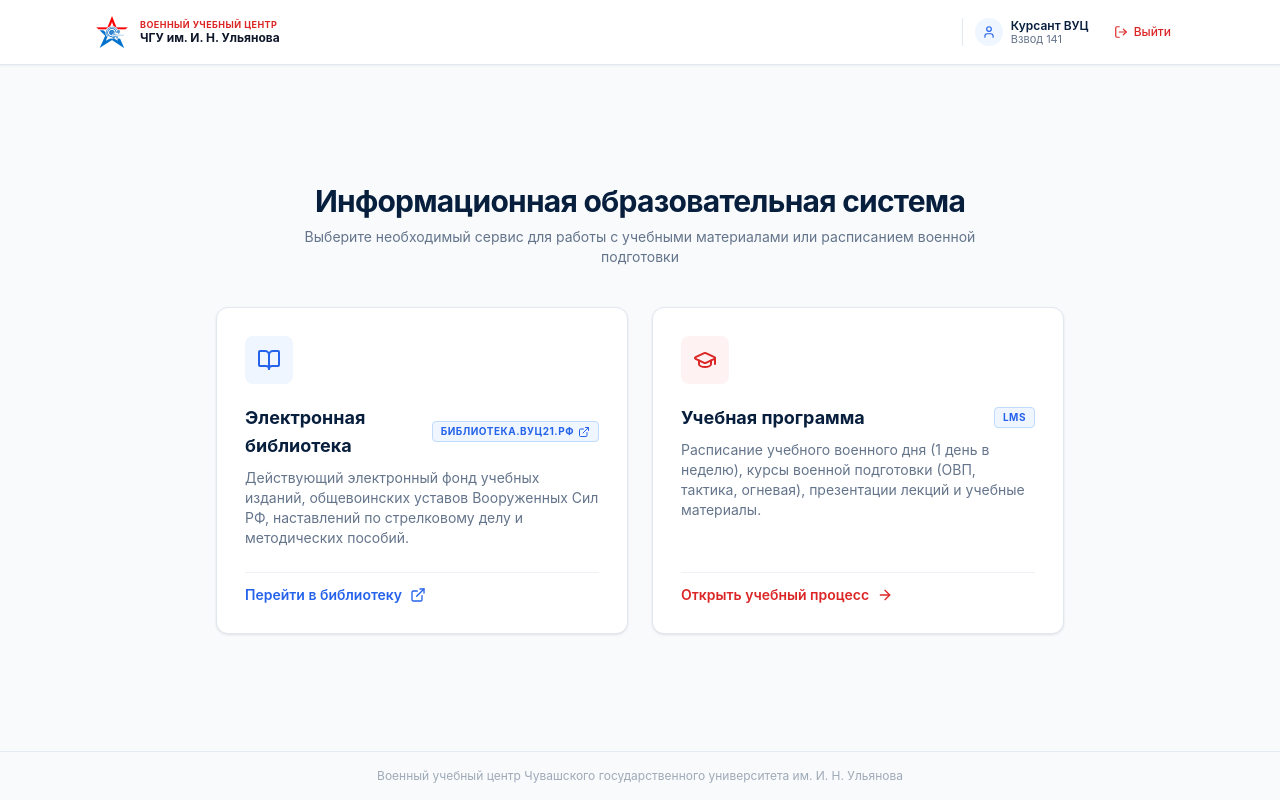
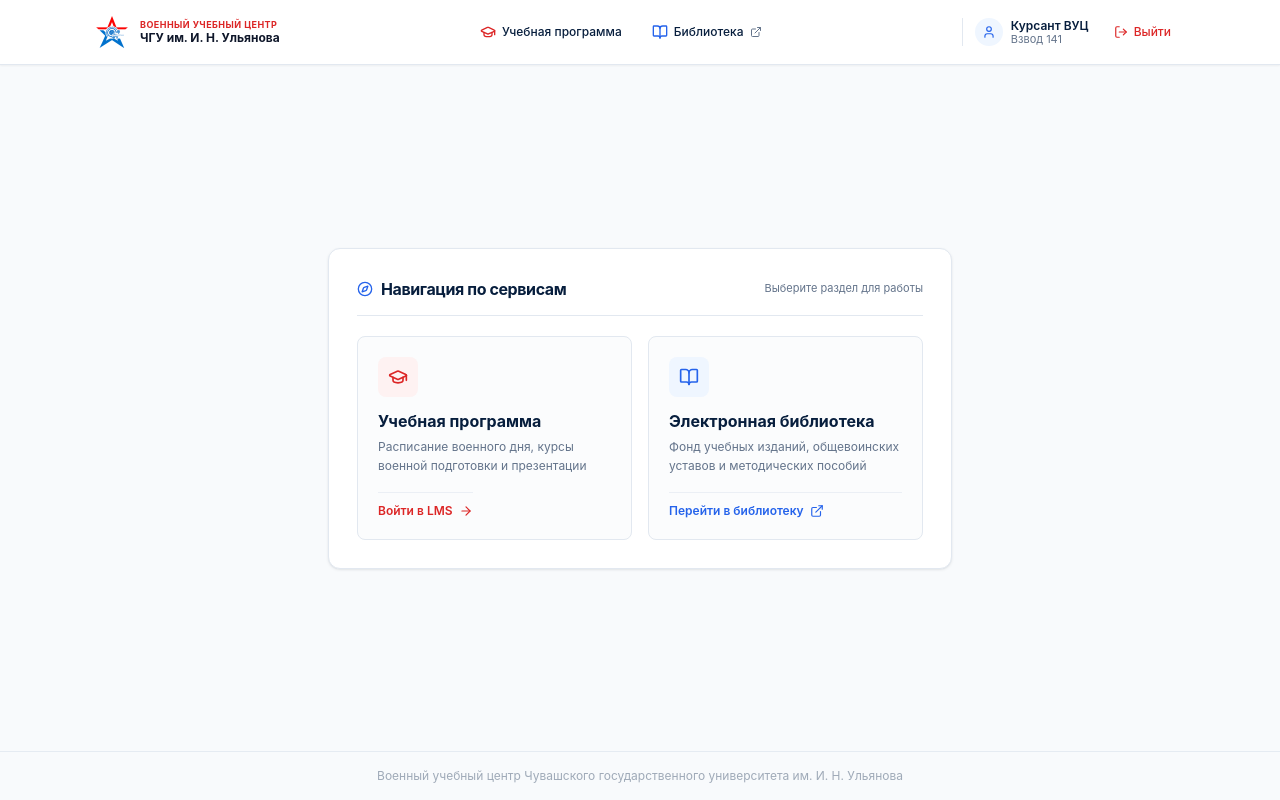
Before and after one commit to goliluxa/vuc-EOS, a React (Vite) app: page /portal in a window 1280 px wide. Built offline with nearby package versions, Linux system fonts and the light colour scheme; no server answers.

Commit message:
feat(portal): compact navigation hub layout, remove bulky heading/subtitle

```diff
--- a/src/pages/cadet/CadetPortalPage.tsx
+++ b/src/pages/cadet/CadetPortalPage.tsx
@@ -1,6 +1,6 @@
 import React from 'react';
 import { useNavigate } from 'react-router-dom';
-import { BookOpen, GraduationCap, LogOut, ArrowRight, User, ExternalLink } from 'lucide-react';
+import { BookOpen, GraduationCap, LogOut, ArrowRight, User, ExternalLink, Compass } from 'lucide-react';
 import { BrandLogo } from '../../components/BrandLogo';
 import { BackgroundPattern } from '../../components/BackgroundPattern';
 import { cadetAuthService } from '../../services/cadetAuthService';
@@ -19,10 +19,30 @@ export const CadetPortalPage: React.FC = () => {
     <div className="relative min-h-screen flex flex-col justify-between bg-surface-bg text-content-primary">
       <BackgroundPattern showStar={false} />
 
-      {/* Top Header */}
+      {/* Top Header with Navigation */}
       <header className="w-full bg-white/90 backdrop-blur-md border-b border-surface-border sticky top-0 z-20 shadow-xs">
         <div className="max-w-6xl mx-auto px-4 sm:px-6 lg:px-8 h-16 flex items-center justify-between gap-4">
           <BrandLogo size="sm" asLink={false} />
+
+          {/* Quick Header Navigation */}
+          <nav aria-label="Навигация по сервисам" className="hidden md:flex items-center gap-1.5 text-xs">
+            <button
+              type="button"
+              onClick={() => navigate('/cadet/lms')}
+              className="inline-flex items-center gap-1.5 px-3 py-1.5 rounded-md font-medium text-navy-deep hover:text-military-red hover:bg-slate-100 transition-colors"
+            >
+              <GraduationCap className="w-4 h-4 text-military-red" />
+              <span>Учебная программа</span>
+            </button>
+            <a
+              href={libraryService.getLibraryUrl()}
+              className="inline-flex items-center gap-1.5 px-3 py-1.5 rounded-md font-medium text-navy-deep hover:text-military-blue hover:bg-slate-100 transition-colors"
+            >
+              <BookOpen className="w-4 h-4 text-military-blue" />
+              <span>Библиотека</span>
+              <ExternalLink className="w-3 h-3 text-content-secondary" />
+            </a>
+          </nav>
 
           <div className="flex items-center gap-3">
             <div className="hidden sm:flex items-center gap-2 pl-3 border-l border-surface-border text-xs">
@@ -52,77 +72,68 @@ export const CadetPortalPage: React.FC = () => {
         </div>
       </header>
 
-      {/* Main Choice Hub */}
-      <main className="flex-1 flex flex-col items-center justify-center max-w-4xl w-full mx-auto px-4 sm:px-6 py-8 sm:py-12">
-        <div className="text-center max-w-2xl mb-8 sm:mb-10">
-          <h1 className="text-2xl sm:text-3xl font-bold text-navy-deep tracking-tight mb-2">
-            Информационная образовательная система
+      {/* Main Navigation Hub */}
+      <main className="flex-1 flex flex-col items-center justify-center max-w-2xl w-full mx-auto px-4 sm:px-6 py-8 sm:py-12">
+        <div className="w-full bg-white border border-surface-border rounded-xl shadow-card p-5 sm:p-7">
+          <div className="flex items-center justify-between pb-3.5 mb-5 border-b border-surface-border">
+            <div className="flex items-center gap-2">
+              <Compass className="w-4 h-4 text-military-blue" />
+              <h1 className="text-sm sm:text-base font-bold text-navy-deep tracking-tight">
+                Навигация по сервисам
               </h1>
-          <p className="text-xs sm:text-sm text-content-secondary leading-relaxed">
-            Выберите необходимый сервис для работы с учебными материалами или расписанием военной подготовки
+            </div>
+            <span className="text-[11px] text-content-secondary">
+              Выберите раздел для работы
+            </span>
+          </div>
+
+          <div className="grid grid-cols-1 sm:grid-cols-2 gap-4">
+            {/* Card 1: Учебная программа (LMS) */}
+            <button
+              type="button"
+              onClick={() => navigate('/cadet/lms')}
+              className="group flex flex-col justify-between p-4 sm:p-5 rounded-lg border border-surface-border bg-slate-50/50 hover:bg-white hover:border-military-red/60 hover:shadow-cardHover transition-all text-left cursor-pointer focus-visible:outline-none focus-visible:ring-2 focus-visible:ring-military-red"
+            >
+              <div>
+                <div className="w-10 h-10 rounded-lg bg-red-50 text-military-red flex items-center justify-center mb-3 group-hover:scale-105 group-hover:bg-military-red group-hover:text-white transition-all">
+                  <GraduationCap className="w-5 h-5" />
+                </div>
+                <div className="text-sm sm:text-base font-bold text-navy-deep group-hover:text-military-red transition-colors mb-1">
+                  Учебная программа
+                </div>
+                <p className="text-xs text-content-secondary leading-relaxed">
+                  Расписание военного дня, курсы военной подготовки и презентации
                 </p>
               </div>
 
-        {/* 2 Primary Choice Cards */}
-        <div className="grid grid-cols-1 md:grid-cols-2 gap-5 sm:gap-6 w-full">
-          {/* Card 1: Электронная библиотека (Переход на действующую библиотеку) */}
+              <div className="inline-flex items-center gap-1.5 text-xs font-semibold text-military-red mt-4 pt-2.5 border-t border-surface-border/60">
+                <span>Войти в LMS</span>
+                <ArrowRight className="w-3.5 h-3.5 transition-transform group-hover:translate-x-1" />
+              </div>
+            </button>
+
+            {/* Card 2: Электронная библиотека */}
             <a
               href={libraryService.getLibraryUrl()}
-            className="group relative bg-white border border-surface-border rounded-xl p-6 sm:p-7 shadow-card hover:shadow-cardHover hover:border-military-blue/60 transition-all duration-200 cursor-pointer flex flex-col justify-between text-left focus-visible:outline-none focus-visible:ring-2 focus-visible:ring-military-blue"
+              className="group flex flex-col justify-between p-4 sm:p-5 rounded-lg border border-surface-border bg-slate-50/50 hover:bg-white hover:border-military-blue/60 hover:shadow-cardHover transition-all text-left cursor-pointer focus-visible:outline-none focus-visible:ring-2 focus-visible:ring-military-blue"
             >
               <div>
-              <div className="w-12 h-12 rounded-lg bg-blue-50 text-military-blue flex items-center justify-center mb-5 group-hover:scale-105 group-hover:bg-military-blue group-hover:text-white transition-all duration-200">
-                <BookOpen className="w-6 h-6" />
+                <div className="w-10 h-10 rounded-lg bg-blue-50 text-military-blue flex items-center justify-center mb-3 group-hover:scale-105 group-hover:bg-military-blue group-hover:text-white transition-all">
+                  <BookOpen className="w-5 h-5" />
                 </div>
-              <div className="flex items-center justify-between mb-2">
-                <h2 className="text-lg font-bold text-navy-deep group-hover:text-military-blue transition-colors">
+                <div className="text-sm sm:text-base font-bold text-navy-deep group-hover:text-military-blue transition-colors mb-1">
                   Электронная библиотека
-                </h2>
-                <span className="px-2 py-0.5 text-[10px] font-bold uppercase tracking-wider rounded bg-blue-50 text-military-blue border border-blue-200 inline-flex items-center gap-1">
-                  <span>библиотека.вуц21.рф</span>
-                  <ExternalLink className="w-3 h-3" />
-                </span>
                 </div>
-              <p className="text-xs sm:text-sm text-content-secondary leading-relaxed mb-6">
-                Действующий электронный фонд учебных изданий, общевоинских уставов Вооруженных Сил РФ, наставлений по стрелковому делу и методических пособий.
+                <p className="text-xs text-content-secondary leading-relaxed">
+                  Фонд учебных изданий, общевоинских уставов и методических пособий
                 </p>
               </div>
 
-            <div className="inline-flex items-center gap-2 text-xs sm:text-sm font-semibold text-military-blue group-hover:text-navy-brand transition-colors pt-3 border-t border-surface-border/60">
+              <div className="inline-flex items-center gap-1.5 text-xs font-semibold text-military-blue mt-4 pt-2.5 border-t border-surface-border/60">
                 <span>Перейти в библиотеку</span>
-              <ExternalLink className="w-4 h-4 transition-transform group-hover:translate-x-0.5" />
+                <ExternalLink className="w-3.5 h-3.5 transition-transform group-hover:translate-x-0.5" />
               </div>
             </a>
-
-          {/* Card 2: Учебная программа (LMS) */}
-          <div
-            onClick={() => navigate('/cadet/lms')}
-            role="button"
-            tabIndex={0}
-            onKeyDown={(e) => e.key === 'Enter' && navigate('/cadet/lms')}
-            className="group relative bg-white border border-surface-border rounded-xl p-6 sm:p-7 shadow-card hover:shadow-cardHover hover:border-military-red/60 transition-all duration-200 cursor-pointer flex flex-col justify-between text-left focus-visible:outline-none focus-visible:ring-2 focus-visible:ring-military-red"
-          >
-            <div>
-              <div className="w-12 h-12 rounded-lg bg-red-50 text-military-red flex items-center justify-center mb-5 group-hover:scale-105 group-hover:bg-military-red group-hover:text-white transition-all duration-200">
-                <GraduationCap className="w-6 h-6" />
-              </div>
-              <div className="flex items-center justify-between mb-2">
-                <h2 className="text-lg font-bold text-navy-deep group-hover:text-military-red transition-colors">
-                  Учебная программа
-                </h2>
-                <span className="px-2 py-0.5 text-[10px] font-bold uppercase tracking-wider rounded bg-blue-50 text-military-blue border border-blue-200">
-                  LMS
-                </span>
-              </div>
-              <p className="text-xs sm:text-sm text-content-secondary leading-relaxed mb-6">
-                Расписание учебного военного дня (1 день в неделю), курсы военной подготовки (ОВП, тактика, огневая), презентации лекций и учебные материалы.
-              </p>
-            </div>
-
-            <div className="inline-flex items-center gap-2 text-xs sm:text-sm font-semibold text-military-red group-hover:text-military-redHover transition-colors pt-3 border-t border-surface-border/60">
-              <span>Открыть учебный процесс</span>
-              <ArrowRight className="w-4 h-4 transition-transform group-hover:translate-x-1" />
-            </div>
           </div>
         </div>
       </main>
--- a/src/pages/cadet/lms/CadetTopbar.tsx
+++ b/src/pages/cadet/lms/CadetTopbar.tsx
@@ -1,6 +1,7 @@
 import React from 'react';
-import { Menu, LogOut, User } from 'lucide-react';
+import { Menu, LogOut, User, BookOpen, ExternalLink } from 'lucide-react';
 import { CadetSessionUser } from '../../../types/cadet';
+import { libraryService } from '../../../services/libraryService';
 
 interface CadetTopbarProps {
   title: string;
@@ -42,6 +43,16 @@ export const CadetTopbar: React.FC<CadetTopbarProps> = ({
       </div>
 
       <div className="flex items-center gap-3">
+        <a
+          href={libraryService.getLibraryUrl()}
+          className="hidden sm:inline-flex items-center gap-1.5 px-2.5 py-1 text-xs font-medium text-military-blue hover:bg-blue-50 rounded-md border border-blue-200 transition-colors"
+          title="Открыть действующую библиотеку ВУЦ (библиотека.вуц21.рф)"
+        >
+          <BookOpen className="w-3.5 h-3.5" />
+          <span>Библиотека</span>
+          <ExternalLink className="w-3 h-3" />
+        </a>
+
         <div className="flex items-center gap-2 pl-3 border-l border-surface-border text-xs">
           <div className="w-7 h-7 rounded-full bg-blue-50 text-military-blue flex items-center justify-center font-bold">
             <User className="w-3.5 h-3.5" />
```
Lines whose indentation alone changed are shown as unchanged.
